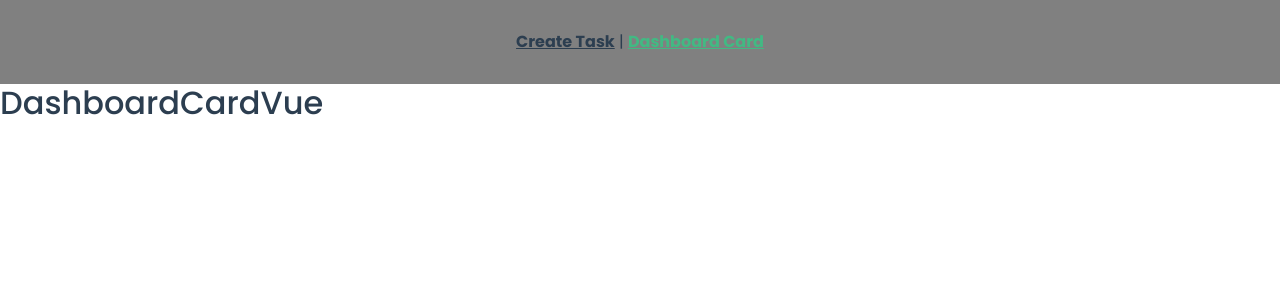
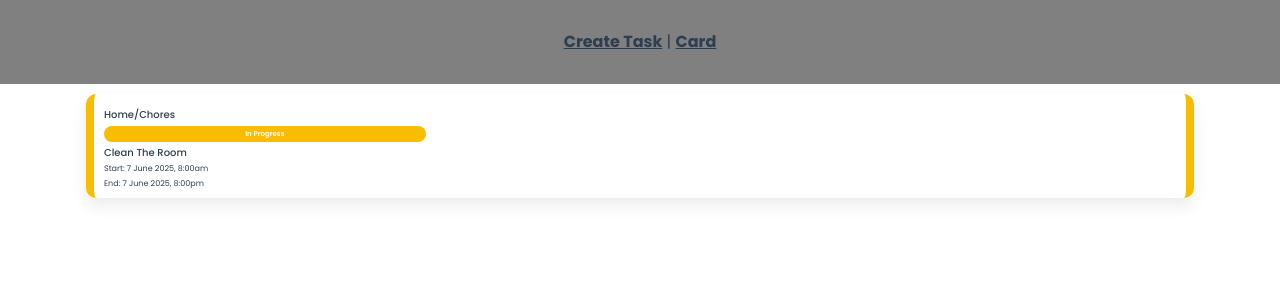
Before and after one commit to TeeboiCode/Todo-list, a Vue app: page /dashboardcard in a window 1280 px wide. Shown: the top 300 px of the page. Built offline with nearby package versions, Linux system fonts and the light colour scheme.

Commit message:
Initial commit: dashboardcard for todo list

```diff
--- a/src/App.vue
+++ b/src/App.vue
@@ -2,7 +2,7 @@
   <div>
     <nav>
       <router-link to="/createTask">Create Task</router-link> |
-      <router-link to="/dashboardcard">Dashboard Card</router-link>
+      <router-link to="/appcard"> Card</router-link>
     </nav>
     <router-view />
   </div>
--- a/src/components/App/AppCard.vue
+++ b/src/components/App/AppCard.vue
@@ -1,10 +1,8 @@
 <template>
   <!-- container -->
   <div class="container">
-
     <!-- profile -->
     <div class="profile">
-
       <!-- profile-img -->
       <div class="profile-img">
         <img src="../../assets/default-image.jpg" alt="Profile Picture">
@@ -53,6 +51,20 @@
             <i class="fa-solid fa-angle-right"></i>
           </div>
         </div>
+
+        <!-- user - Enable Notification -->
+        <div class="user">
+          <div class="user-details">
+            <i class="fa-solid fa-bell"></i>
+            <h4>Enable Notification</h4>
+          </div>
+
+          <!-- Toggle Switch -->
+          <label class="switch">
+            <input type="checkbox" v-model="isNotificationEnabled">
+            <span class="slider"></span>
+          </label>
+        </div>
       </div>
 
       <!-- personal -->
@@ -60,8 +72,6 @@
 
         <!-- user -->
         <div class="user">
-
-          <!-- user-action -->
           <div class="user-action">
             <i class="fa-solid fa-right-from-bracket"></i>
             <h4>Sign Out</h4>
@@ -75,8 +85,6 @@
 
         <!-- user -->
         <div class="user">
-
-          <!-- user-action -->
           <div class="user-action">
             <i class="fa-solid fa-trash"></i>
             <h4>Delete Account</h4>
@@ -95,6 +103,11 @@
 <script>
 export default {
   name: "AppCardVue",
+  data() {
+    return {
+      isNotificationEnabled: false,
+    };
+  },
 };
 </script>
 
@@ -133,7 +146,7 @@ export default {
 
 .profile-text p {
   margin: 0;
-  padding: 0  ;
+  padding: 0;
   font-size: 12px;
   color: #555;
 }
@@ -164,7 +177,7 @@ export default {
   align-items: center;
   padding: 8px 0;
   cursor: pointer;
-  transition: background 0.3s ease;
+  transition: 0.3s ease;
 }
 
 .user:hover {
@@ -173,18 +186,21 @@ export default {
 }
 
 /* Icons and labels */
-.user-details, .user-action {
+.user-details,
+.user-action {
   display: flex;
   align-items: center;
   gap: 10px;
 }
 
-.user-details h4, .user-action h4 {
+.user-details h4,
+.user-action h4 {
   margin: 0;
   font-size: 14px;
 }
 
-.user-details i, .user-action i {
+.user-details i,
+.user-action i {
   font-size: 16px;
   color: #3386ec;
 }
@@ -193,4 +209,51 @@ export default {
 .user-action i {
   color: #eb1212;
 }
+
+/* Toggle Switch */
+.switch {
+  position: relative;
+  display: inline-block;
+  width: 34px;
+  height: 20px;
+}
+
+.switch input {
+  opacity: 0;
+  width: 0;
+  height: 0;
+}
+
+.slider {
+  position: absolute;
+  cursor: pointer;
+  top: 0;
+  left: 0;
+  right: 0;
+  bottom: 0;
+  background-color: #ccc;
+  border-radius: 20px;
+  transition: 0.3s;
+}
+
+.slider:before {
+  content: "";
+  position: absolute;
+  height: 14px;
+  width: 14px;
+  left: 3px;
+  bottom: 3px;
+  background-color: white;
+  border-radius: 50%;
+  transition: 0.3s;
+}
+
+/* Checked (ON) State */
+input:checked + .slider {
+  background-color: #3386ec;
+}
+
+input:checked + .slider:before {
+  transform: translateX(14px);
+}
 </style>
--- a/src/components/App/DashboardCard.vue
+++ b/src/components/App/DashboardCard.vue
@@ -1,6 +1,22 @@
 <template>
-  <div>
-    <h2>DashboardCardVue</h2>
+  <div class="container">
+    <!-- dashboardCard -->
+    <div class="dashboardCard">
+      <h3>Home/Chores</h3>
+
+      <!-- progress -->
+      <div class="progress">
+        <p>In Progress</p>
+      </div>
+
+      <h3>Clean The Room</h3>
+
+      <!-- time -->
+      <div class="time">
+        <h4>Start: 7 June 2025, 8:00am</h4>
+        <h4>End: 7 June 2025, 8:00pm</h4>
+      </div>
+    </div>
   </div>
 </template>
 
@@ -10,4 +26,55 @@ export default {
 };
 </script>
 
-<style scoped></style>
+<style scoped>
+.container {
+  padding: 10px 16px;
+}
+
+.dashboardCard {
+  padding: 10px;
+  width: 100%;
+  box-shadow: 0px 8px 16px rgba(0, 0, 0, 0.08);
+  border-radius: 10px;
+  background: #fff;
+  border-left: 8px solid #f8bd00;
+  border-right: 8px solid #f8bd00;
+}
+
+.dashboardCard h3 {
+  margin: 5px 0;
+  font-size: 10px;
+}
+
+/* progress */
+.progress {
+  width: 30%;
+  background: #f8bd00;
+  padding: 8px;
+  display: flex;
+  align-items: center;
+  justify-content: center;
+  border-radius: 10px;
+}
+
+.progress p {
+  margin: 0;
+  font-size: 7px;
+  font-weight: 600;
+  color: #fff;
+}
+
+/* time */
+.time {
+  padding: 52x 0;
+  display: flex;
+  flex-direction: column;
+  gap: 5px;
+}
+
+.time h4 {
+  margin: 0;
+  font-size: 8px;
+  font-weight: normal;
+}
+</style>
```
